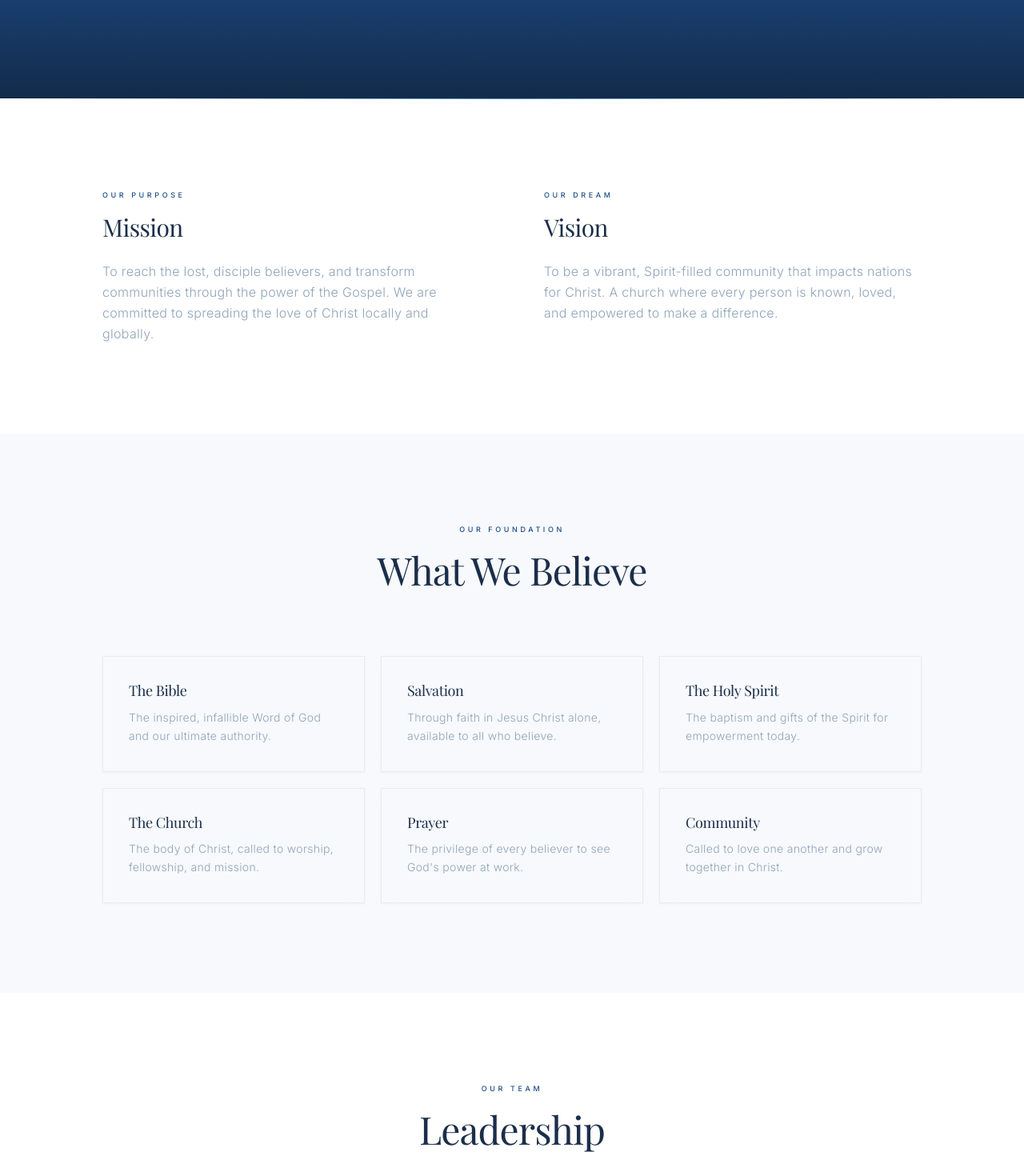
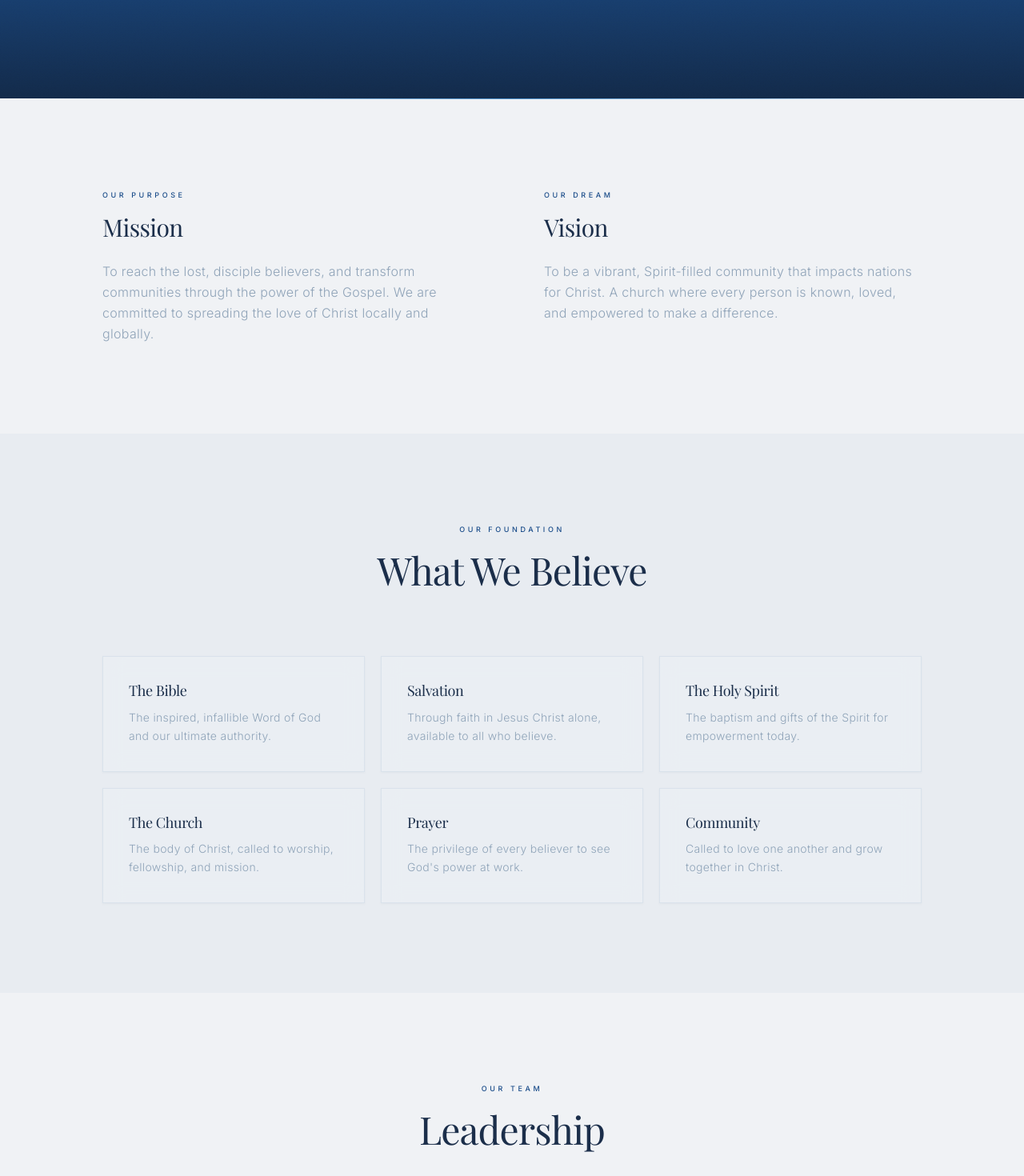
Before and after one commit to KailenNaidoo/iag-church, a Next.js app: page /about in a window 1280 px wide. Shown: the part 380-1850 px from the top of the page at 80% size. Built offline with nearby package versions, Linux system fonts and the light colour scheme; a web font is replaced by a local one.

Commit message:
Softer backgrounds: off-white/light gray tones easier on the eyes

```diff
--- a/src/app/about/page.tsx
+++ b/src/app/about/page.tsx
@@ -29,7 +29,7 @@ export default function AboutPage() {
       <div className="max-w-7xl mx-auto px-6"><div className="h-px bg-gradient-to-r from-transparent via-[var(--accent-dim)] to-transparent" /></div>
 
       {/* Mission & Vision */}
-      <section className="py-28 px-6 bg-white">
+      <section className="py-28 px-6 bg-[#f0f2f5]">
         <div className="max-w-5xl mx-auto grid grid-cols-1 md:grid-cols-2 gap-20">
           <ScrollReveal direction="left">
             <p className="text-[9px] uppercase tracking-[0.4em] text-[var(--accent)] font-sans font-medium mb-4">Our Purpose</p>
@@ -49,7 +49,7 @@ export default function AboutPage() {
       </section>
 
       {/* Beliefs */}
-      <section className="py-28 px-6 bg-[#f7f9fc]">
+      <section className="py-28 px-6 bg-[#e8ecf1]">
         <div className="max-w-5xl mx-auto">
           <ScrollReveal>
             <div className="text-center mb-20">
@@ -78,7 +78,7 @@ export default function AboutPage() {
       </section>
 
       {/* Leadership */}
-      <section className="py-28 px-6 bg-white">
+      <section className="py-28 px-6 bg-[#f0f2f5]">
         <div className="max-w-5xl mx-auto">
           <ScrollReveal>
             <div className="text-center mb-20">
@@ -104,7 +104,7 @@ export default function AboutPage() {
       </section>
 
       {/* Story */}
-      <section className="py-28 px-6 bg-[#f7f9fc] border-t border-[var(--border)]">
+      <section className="py-28 px-6 bg-[#e8ecf1] border-t border-[var(--border)]">
         <ScrollReveal>
           <div className="max-w-2xl mx-auto text-center">
             <p className="text-[9px] uppercase tracking-[0.4em] text-[var(--accent)] font-sans font-medium mb-4">Our Journey</p>
--- a/src/app/attendance/page.tsx
+++ b/src/app/attendance/page.tsx
@@ -46,7 +46,7 @@ export default function AttendancePage() {
         </div>
       </section>
 
-      <section className="border-b border-[var(--border)] bg-[#f7f9fc]">
+      <section className="border-b border-[var(--border)] bg-[#e8ecf1]">
         <div className="max-w-4xl mx-auto flex">
           {["checkin", "register"].map((tab) => (
             <button key={tab} onClick={() => setView(tab as "checkin" | "register")} className={`flex-1 py-5 text-center text-[10px] uppercase tracking-[0.25em] font-medium transition-all duration-500 ${view === tab ? "text-[var(--accent)] border-b border-[var(--accent)]" : "text-[var(--muted)] hover:text-[var(--muted-light)]"}`}>{tab === "checkin" ? "Check In" : "Register"}</button>
@@ -55,7 +55,7 @@ export default function AttendancePage() {
       </section>
 
       {view === "checkin" && (
-        <section className="py-28 px-6 bg-white">
+        <section className="py-28 px-6 bg-[#f0f2f5]">
           <div className="max-w-md mx-auto">
             <ScrollReveal>
               {checkedIn ? (
@@ -84,7 +84,7 @@ export default function AttendancePage() {
       )}
 
       {view === "register" && (
-        <section className="py-28 px-6 bg-white">
+        <section className="py-28 px-6 bg-[#f0f2f5]">
           <div className="max-w-5xl mx-auto">
             <ScrollReveal>
               <div className="grid grid-cols-1 md:grid-cols-3 gap-5 mb-14">
--- a/src/app/connect/page.tsx
+++ b/src/app/connect/page.tsx
@@ -27,7 +27,7 @@ export default function ConnectPage() {
 
       <div className="max-w-7xl mx-auto px-6"><div className="h-px bg-gradient-to-r from-transparent via-[var(--accent-dim)] to-transparent" /></div>
 
-      <section className="py-28 px-6 bg-white">
+      <section className="py-28 px-6 bg-[#f0f2f5]">
         <div className="max-w-xl mx-auto">
           <ScrollReveal>
             <div className="text-center mb-12">
--- a/src/app/counselling/page.tsx
+++ b/src/app/counselling/page.tsx
@@ -25,7 +25,7 @@ export default function CounsellingPage() {
 
       <div className="max-w-7xl mx-auto px-6"><div className="h-px bg-gradient-to-r from-transparent via-[var(--accent-dim)] to-transparent" /></div>
 
-      <section className="py-20 px-6 bg-white">
+      <section className="py-20 px-6 bg-[#f0f2f5]">
         <div className="max-w-5xl mx-auto grid grid-cols-1 md:grid-cols-3 gap-5">
           {[
             { icon: "🤝", title: "Confidential", desc: "What you share stays private." },
@@ -43,7 +43,7 @@ export default function CounsellingPage() {
         </div>
       </section>
 
-      <section className="py-28 px-6 bg-[#f7f9fc]">
+      <section className="py-28 px-6 bg-[#e8ecf1]">
         <div className="max-w-xl mx-auto">
           <ScrollReveal>
             <div className="text-center mb-12">
--- a/src/app/donations/page.tsx
+++ b/src/app/donations/page.tsx
@@ -29,7 +29,7 @@ export default function DonationsPage() {
 
       <div className="max-w-7xl mx-auto px-6"><div className="h-px bg-gradient-to-r from-transparent via-[var(--accent-dim)] to-transparent" /></div>
 
-      <section className="py-28 px-6 bg-white">
+      <section className="py-28 px-6 bg-[#f0f2f5]">
         <div className="max-w-xl mx-auto">
           <ScrollReveal>
             {submitted ? (
@@ -71,7 +71,7 @@ export default function DonationsPage() {
         </div>
       </section>
 
-      <section className="py-28 px-6 bg-[#f7f9fc]">
+      <section className="py-28 px-6 bg-[#e8ecf1]">
         <div className="max-w-5xl mx-auto">
           <ScrollReveal><div className="text-center mb-16"><p className="text-[9px] uppercase tracking-[0.4em] text-[var(--accent)] font-sans font-medium mb-4">Impact</p><h2 className="text-3xl md:text-4xl font-serif">Where Your Gift Goes</h2></div></ScrollReveal>
           <div className="grid grid-cols-1 md:grid-cols-3 gap-5">
--- a/src/app/events/page.tsx
+++ b/src/app/events/page.tsx
@@ -30,7 +30,7 @@ export default function EventsPage() {
 
       <div className="max-w-7xl mx-auto px-6"><div className="h-px bg-gradient-to-r from-transparent via-[var(--accent-dim)] to-transparent" /></div>
 
-      <section className="py-28 px-6 bg-white">
+      <section className="py-28 px-6 bg-[#f0f2f5]">
         <div className="max-w-5xl mx-auto">
           <ScrollReveal><p className="text-[9px] uppercase tracking-[0.4em] text-[var(--accent)] font-sans font-medium mb-4">Every Week</p><h2 className="text-3xl font-serif mb-14">Weekly Services</h2></ScrollReveal>
           <div className="grid grid-cols-1 md:grid-cols-3 gap-5">
@@ -49,7 +49,7 @@ export default function EventsPage() {
         </div>
       </section>
 
-      <section className="py-28 px-6 bg-[#f7f9fc]">
+      <section className="py-28 px-6 bg-[#e8ecf1]">
         <div className="max-w-5xl mx-auto">
           <ScrollReveal><p className="text-[9px] uppercase tracking-[0.4em] text-[var(--accent)] font-sans font-medium mb-4">Mark Your Calendar</p><h2 className="text-3xl font-serif mb-14">Upcoming</h2></ScrollReveal>
           <div className="space-y-4">
--- a/src/app/globals.css
+++ b/src/app/globals.css
@@ -3,8 +3,8 @@
 @import "tailwindcss";
 
 :root {
-  --background: #ffffff;
-  --background-secondary: #f7f9fc;
+  --background: #f0f2f5;
+  --background-secondary: #e8ecf1;
   --foreground: #1b2e4a;
   --accent: #1b4d8a;
   --accent-light: #2a6bb5;
@@ -13,16 +13,16 @@
   --muted-light: #8fa3b8;
   --border: #e4eaf2;
   --border-light: #d4dde8;
-  --card-bg: #f7f9fc;
-  --card-bg-hover: #eef3fa;
-  --glass: rgba(247, 249, 252, 0.85);
+  --card-bg: #eaeff4;
+  --card-bg-hover: #e2e8f0;
+  --glass: rgba(234, 239, 244, 0.85);
   --glass-border: rgba(27, 77, 138, 0.08);
   --purple: #1b4d8a;
   --purple-light: #2a6bb5;
   --gold: #1b4d8a;
   --gold-light: #2a6bb5;
   --warm-gray: #5a6e82;
-  --highlight: #eef3fa;
+  --highlight: #e2e8f0;
   --soft-black: #1b2e4a;
 }
 
--- a/src/app/layout.tsx
+++ b/src/app/layout.tsx
@@ -16,7 +16,7 @@ export default function RootLayout({
 }>) {
   return (
     <html lang="en">
-      <body className="min-h-screen flex flex-col bg-white">
+      <body className="min-h-screen flex flex-col bg-[#f0f2f5]">
         <Navbar />
         <main className="flex-1">
           {children}
--- a/src/app/live/page.tsx
+++ b/src/app/live/page.tsx
@@ -18,7 +18,7 @@ export default function LiveStreamPage() {
 
       <div className="max-w-7xl mx-auto px-6"><div className="h-px bg-gradient-to-r from-transparent via-[var(--accent-dim)] to-transparent" /></div>
 
-      <section className="py-28 px-6 bg-white">
+      <section className="py-28 px-6 bg-[#f0f2f5]">
         <div className="max-w-5xl mx-auto">
           <ScrollReveal>
             <div className="flex items-center justify-center gap-3 mb-10">
@@ -39,7 +39,7 @@ export default function LiveStreamPage() {
         </div>
       </section>
 
-      <section className="py-28 px-6 bg-[#f7f9fc]">
+      <section className="py-28 px-6 bg-[#e8ecf1]">
         <div className="max-w-5xl mx-auto">
           <ScrollReveal><div className="text-center mb-16"><p className="text-[9px] uppercase tracking-[0.4em] text-[var(--accent)] font-sans font-medium mb-4">Schedule</p><h2 className="text-3xl md:text-4xl font-serif">When To Watch</h2></div></ScrollReveal>
           <div className="grid grid-cols-1 md:grid-cols-2 gap-5">
```
Also changed, not shown: src/app/page.tsx (+9 -9 lines).
